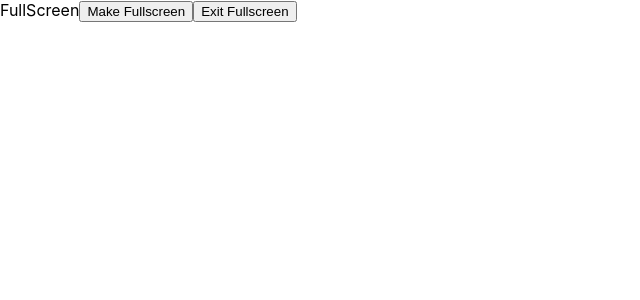
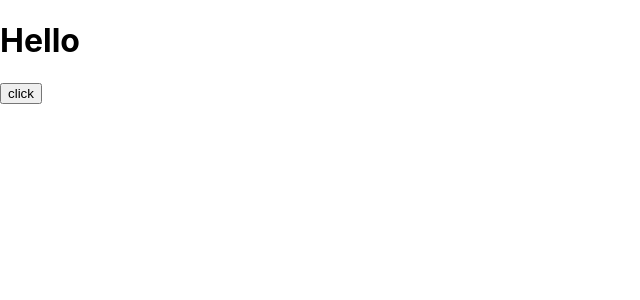
Before and after one commit to skiende74/react-hooks, a React (Create React App) app: page / in a window 1280 px wide. Shown: the top 300 px of the page, without its empty margins (0-640 px from the left). Built offline with nearby package versions, Linux system fonts and the light colour scheme.

Commit message:
refactor: move to util

```diff
--- a/src/App.js
+++ b/src/App.js
@@ -1,9 +1,9 @@
-import FullScreenPage from "./usecase/FullScreenPage";
+import NotificationPage from "./usecase/NotificationPage";
 
 function App() {
   return (
     <div className="app">
-      <FullScreenPage />
+      <NotificationPage />
     </div>
   );
 }
--- /dev/null
+++ b/src/usecase/NotificationPage.js
@@ -0,0 +1,14 @@
+import React from "react";
+import createNotify from "../utils/createNotify";
+
+const NotificationPage = () => {
+  const notify = createNotify("Can I steal your money");
+  return (
+    <div>
+      <h1>Hello</h1>
+      <button onClick={notify}>click</button>
+    </div>
+  );
+};
+
+export default NotificationPage;
--- /dev/null
+++ b/src/utils/createNotify.js
@@ -0,0 +1,21 @@
+const createNotify = (title, options) => {
+  if (!("Notification" in window)) return;
+
+  const askForPermissionAsNeeded = () => {
+    if (Notification.permission === "granted") return;
+    return Notification.requestPermission();
+  };
+
+  const fireNotification = () => {
+    if (Notification.permission !== "granted") return;
+    new Notification(title, options);
+  };
+
+  const notify = async () => {
+    await askForPermissionAsNeeded();
+    fireNotification();
+  };
+
+  return notify;
+};
+export default createNotify;
```
